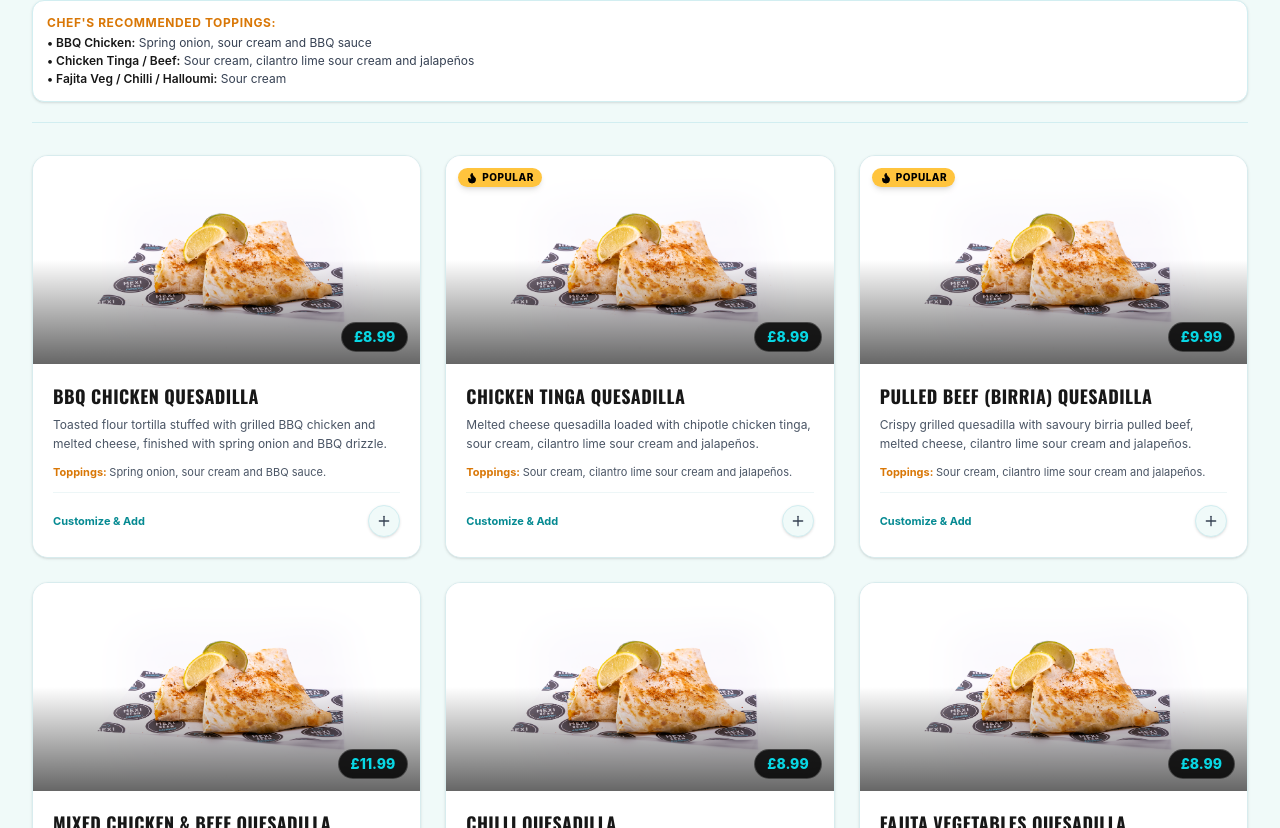
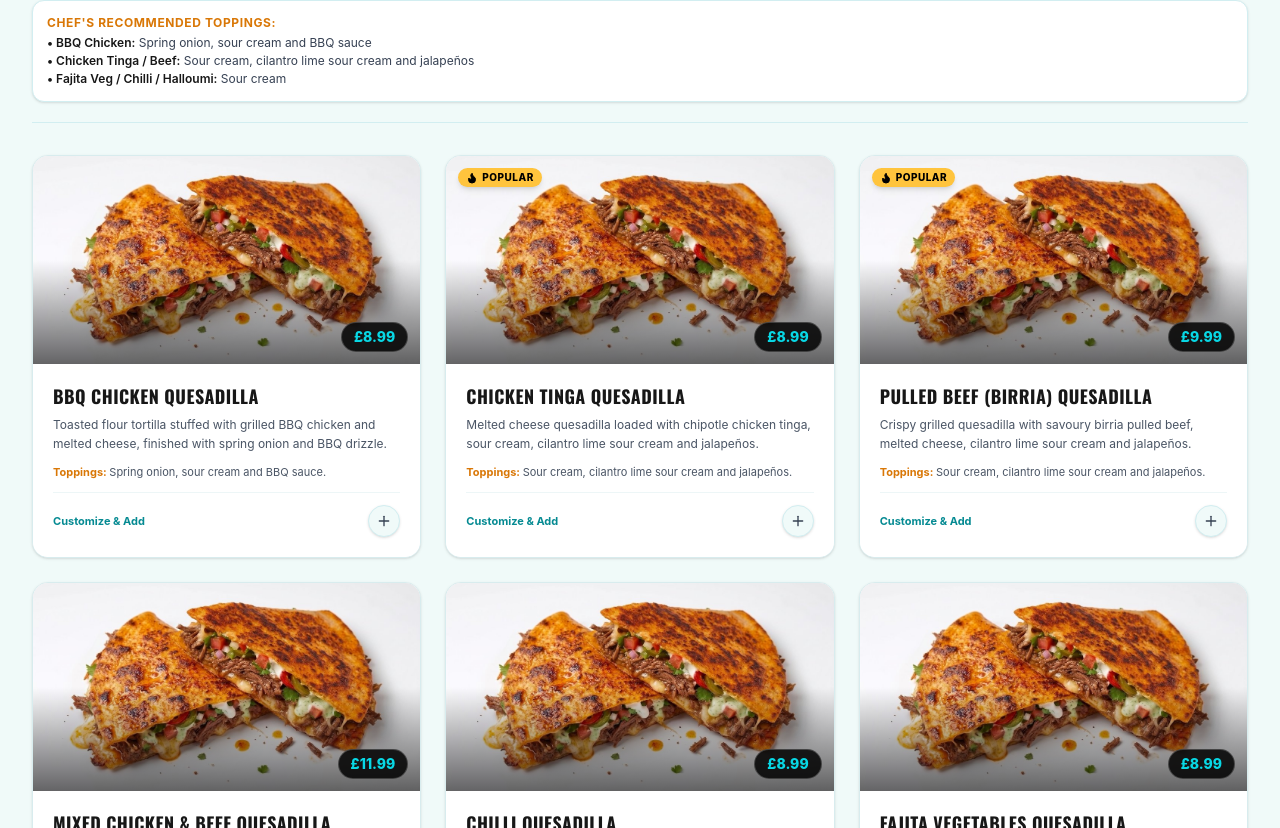
Before and after one commit to rusaikMufthi/Maxicano-Express, a Next.js app: page /menu in a window 1280 px wide. Shown: the part 5292-6120 px from the top of the page. Built offline with nearby package versions, Linux system fonts and the light colour scheme.

Commit message:
Update food image for Quesadillas across menu and build-your-own

```diff
--- a/data/buildYourOwn.ts
+++ b/data/buildYourOwn.ts
@@ -37,7 +37,7 @@ export const BASE_MEAL_TYPES: BaseMealType[] = [
     name: "Crispy Quesadilla",
     basePrice: 8.99,
     description: "Toasted and folded flour tortilla with rich melted cheese and savoury fillings.",
-    image: "/images/food/real/main-attractions-quesadilla-2-png.png",
+    image: "/images/food/real/main-attractions-quesadillas-hd.jpg",
     includedBase: "Toasted flour tortilla with cheddar and mozzarella blend",
   },
 ];
--- a/data/menu.ts
+++ b/data/menu.ts
@@ -107,7 +107,7 @@ export const MENU_CATEGORIES: MenuCategory[] = [
     badge: "Toasted & Cheesy",
     tagline: "Golden Crisp Tortilla, Melty Cheese",
     description: "Toasted flour tortilla stuffed with melted cheeses, savoury fillings, and grilled until golden brown.",
-    image: "/images/food/real/main-attractions-quesadilla-2-png.png",
+    image: "/images/food/real/main-attractions-quesadillas-hd.jpg",
     toppingsGuide: {
       title: "Chef's Recommended Toppings",
       items: [
@@ -458,7 +458,7 @@ export const ALL_MENU_ITEMS: MenuItem[] = [
     price: 8.99,
     description: "Toasted flour tortilla stuffed with grilled BBQ chicken and melted cheese, finished with spring onion and BBQ drizzle.",
     toppingsInfo: "Spring onion, sour cream and BBQ sauce.",
-    image: "/images/food/real/main-attractions-quesadilla-2-png.png",
+    image: "/images/food/real/main-attractions-quesadillas-hd.jpg",
     customizable: true,
   },
   {
@@ -469,7 +469,7 @@ export const ALL_MENU_ITEMS: MenuItem[] = [
     price: 8.99,
     description: "Melted cheese quesadilla loaded with chipotle chicken tinga, sour cream, cilantro lime sour cream and jalapeños.",
     toppingsInfo: "Sour cream, cilantro lime sour cream and jalapeños.",
-    image: "/images/food/real/main-attractions-quesadilla-2-png.png",
+    image: "/images/food/real/main-attractions-quesadillas-hd.jpg",
     popular: true,
     customizable: true,
   },
@@ -481,7 +481,7 @@ export const ALL_MENU_ITEMS: MenuItem[] = [
     price: 9.99,
     description: "Crispy grilled quesadilla with savoury birria pulled beef, melted cheese, cilantro lime sour cream and jalapeños.",
     toppingsInfo: "Sour cream, cilantro lime sour cream and jalapeños.",
-    image: "/images/food/real/main-attractions-quesadilla-2-png.png",
+    image: "/images/food/real/main-attractions-quesadillas-hd.jpg",
     popular: true,
     customizable: true,
   },
@@ -492,7 +492,7 @@ export const ALL_MENU_ITEMS: MenuItem[] = [
     categoryName: "Quesadillas",
     price: 11.99,
     description: "Double the flavour: loaded with both shredded chicken and birria pulled beef with melted cheese.",
-    image: "/images/food/real/main-attractions-quesadilla-2-png.png",
+    image: "/images/food/real/main-attractions-quesadillas-hd.jpg",
     customizable: true,
   },
   {
@@ -503,7 +503,7 @@ export const ALL_MENU_ITEMS: MenuItem[] = [
     price: 8.99,
     description: "Hearty spiced beef chilli grilled inside a crisp tortilla with melted cheese and sour cream.",
     toppingsInfo: "Sour cream.",
-    image: "/images/food/real/main-attractions-quesadilla-2-png.png",
+    image: "/images/food/real/main-attractions-quesadillas-hd.jpg",
     customizable: true,
   },
   {
@@ -514,7 +514,7 @@ export const ALL_MENU_ITEMS: MenuItem[] = [
     price: 8.99,
     description: "Sauteed peppers, onions, and gooey melted cheese in a toasted tortilla served with sour cream.",
     toppingsInfo: "Sour cream.",
-    image: "/images/food/real/main-attractions-quesadilla-2-png.png",
+    image: "/images/food/real/main-attractions-quesadillas-hd.jpg",
     customizable: true,
   },
   {
@@ -525,7 +525,7 @@ export const ALL_MENU_ITEMS: MenuItem[] = [
     price: 8.99,
     description: "Golden grilled halloumi slices with melted cheddar and mozzarella blend in a toasted tortilla.",
     toppingsInfo: "Sour cream.",
-    image: "/images/food/real/main-attractions-quesadilla-2-png.png",
+    image: "/images/food/real/main-attractions-quesadillas-hd.jpg",
     customizable: true,
   },
 
```
Also changed, not shown: public/images/food/real/main-attractions-quesadillas-hd.jpg (added).
